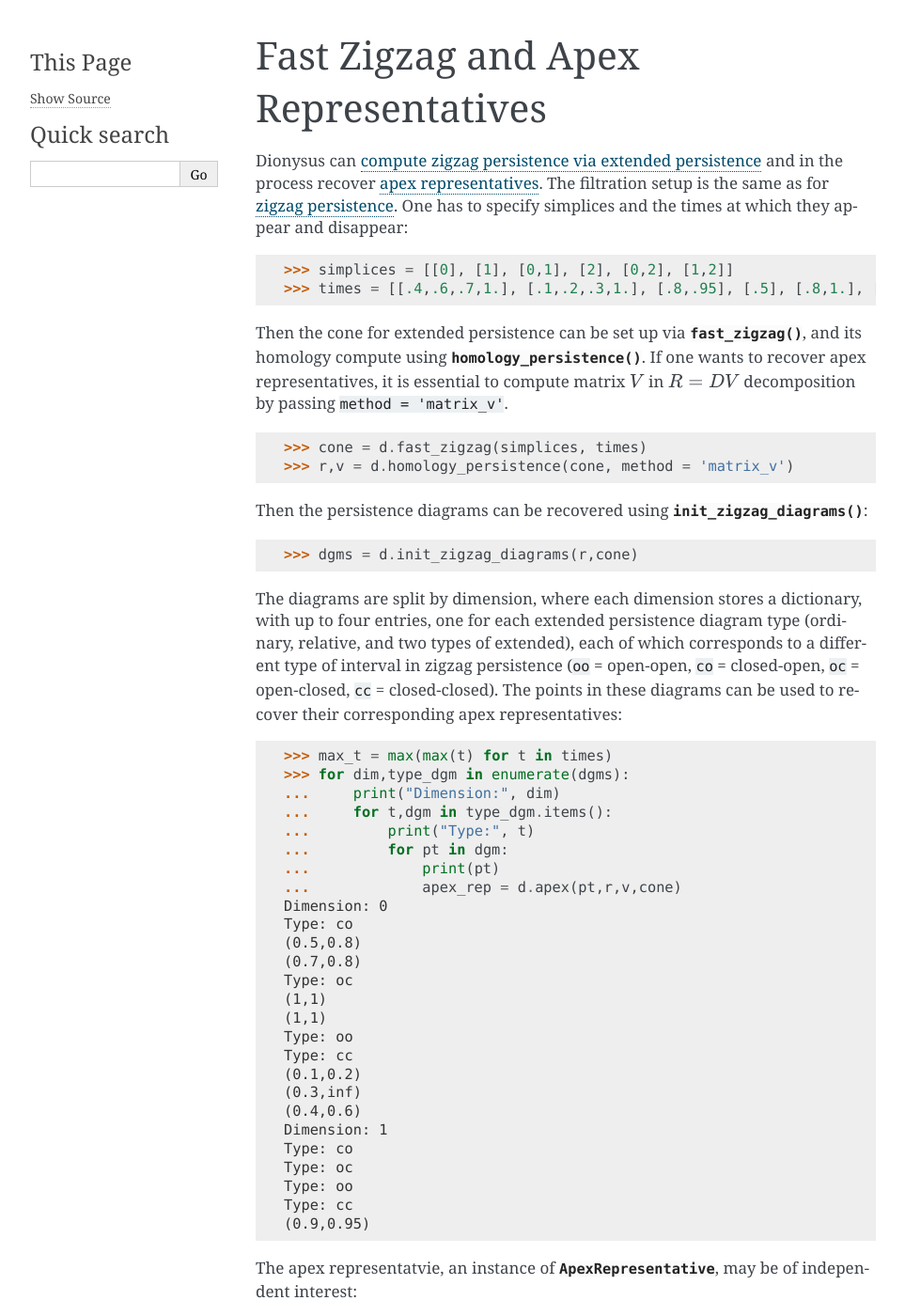
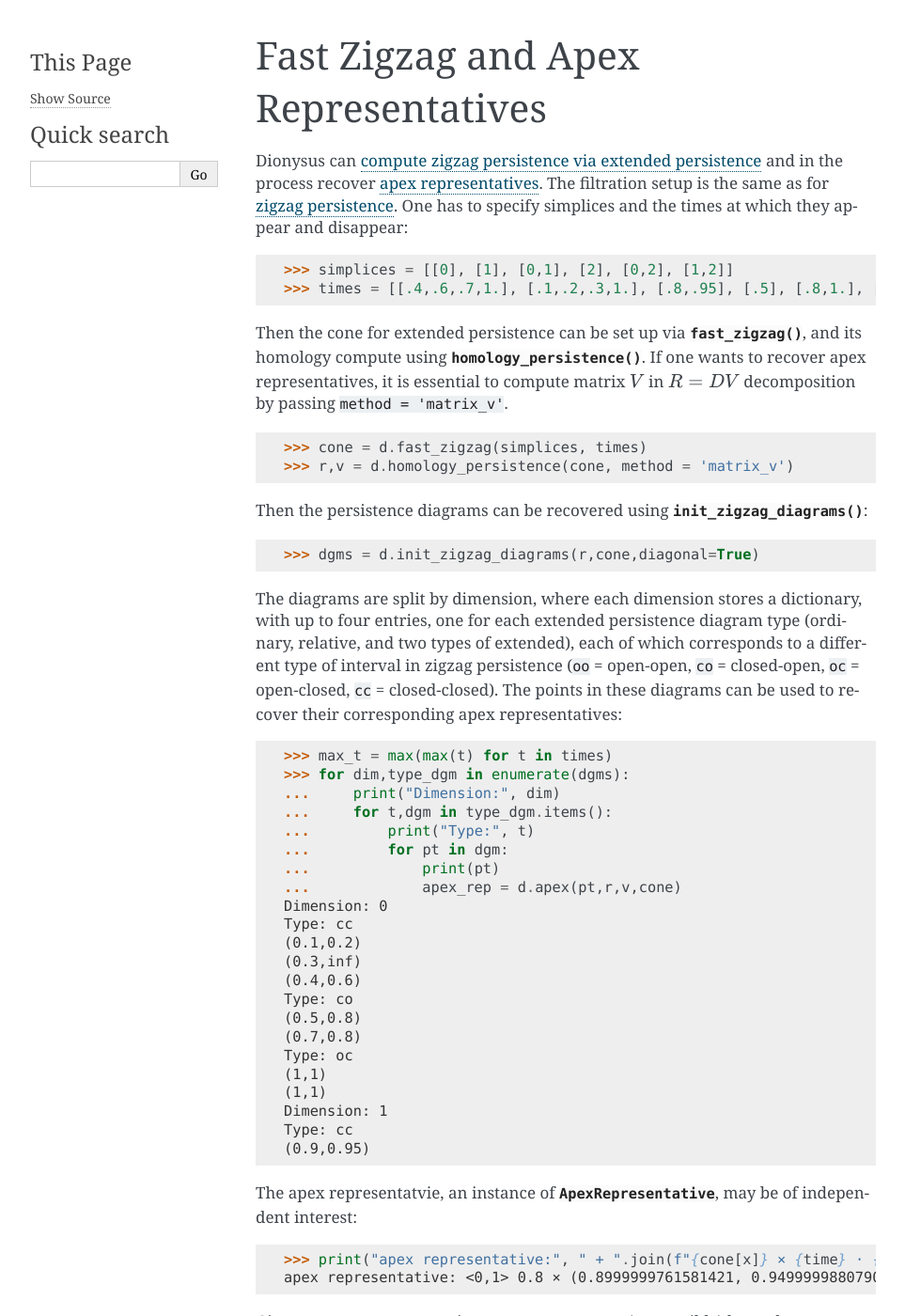
Before and after one commit to mrzv/dionysus, a Sphinx documentation site: the page built from doc/tutorial/fast-zigzag-apex.rst, in a window 1280 px wide and 1400 px high. Shown: the whole window at 94% size, without its empty margins (148-1111 px from the left). Built offline with Sphinx 7.4.7, drawn with Linux system fonts in a browser that asks for light colours.

Commit message:
Fix output in d/t/fast-zigzag-apex.rst

```diff
--- a/doc/tutorial/fast-zigzag-apex.rst
+++ b/doc/tutorial/fast-zigzag-apex.rst
@@ -28,7 +28,7 @@
 
 .. doctest::
 
-    >>> dgms = d.init_zigzag_diagrams(r,cone)
+    >>> dgms = d.init_zigzag_diagrams(r,cone,diagonal=True)
 
 The diagrams are split by dimension, where each dimension stores a dictionary, with up to four entries, one for each extended persistence diagram type (ordinary, relative, and two types of extended), each of which corresponds to a different type of interval in zigzag persistence (``oo`` = open-open, ``co`` = closed-open, ``oc`` = open-closed, ``cc`` = closed-closed).
 The points in these diagrams can be used to recover their corresponding apex representatives:
@@ -44,21 +44,17 @@
     ...             print(pt)
     ...             apex_rep = d.apex(pt,r,v,cone)
     Dimension: 0
+    Type: cc
+    (0.1,0.2)
+    (0.3,inf)
+    (0.4,0.6)
     Type: co
     (0.5,0.8)
     (0.7,0.8)
     Type: oc
     (1,1)
     (1,1)
-    Type: oo
-    Type: cc
-    (0.1,0.2)
-    (0.3,inf)
-    (0.4,0.6)
     Dimension: 1
-    Type: co
-    Type: oc
-    Type: oo
     Type: cc
     (0.9,0.95)
 
```
